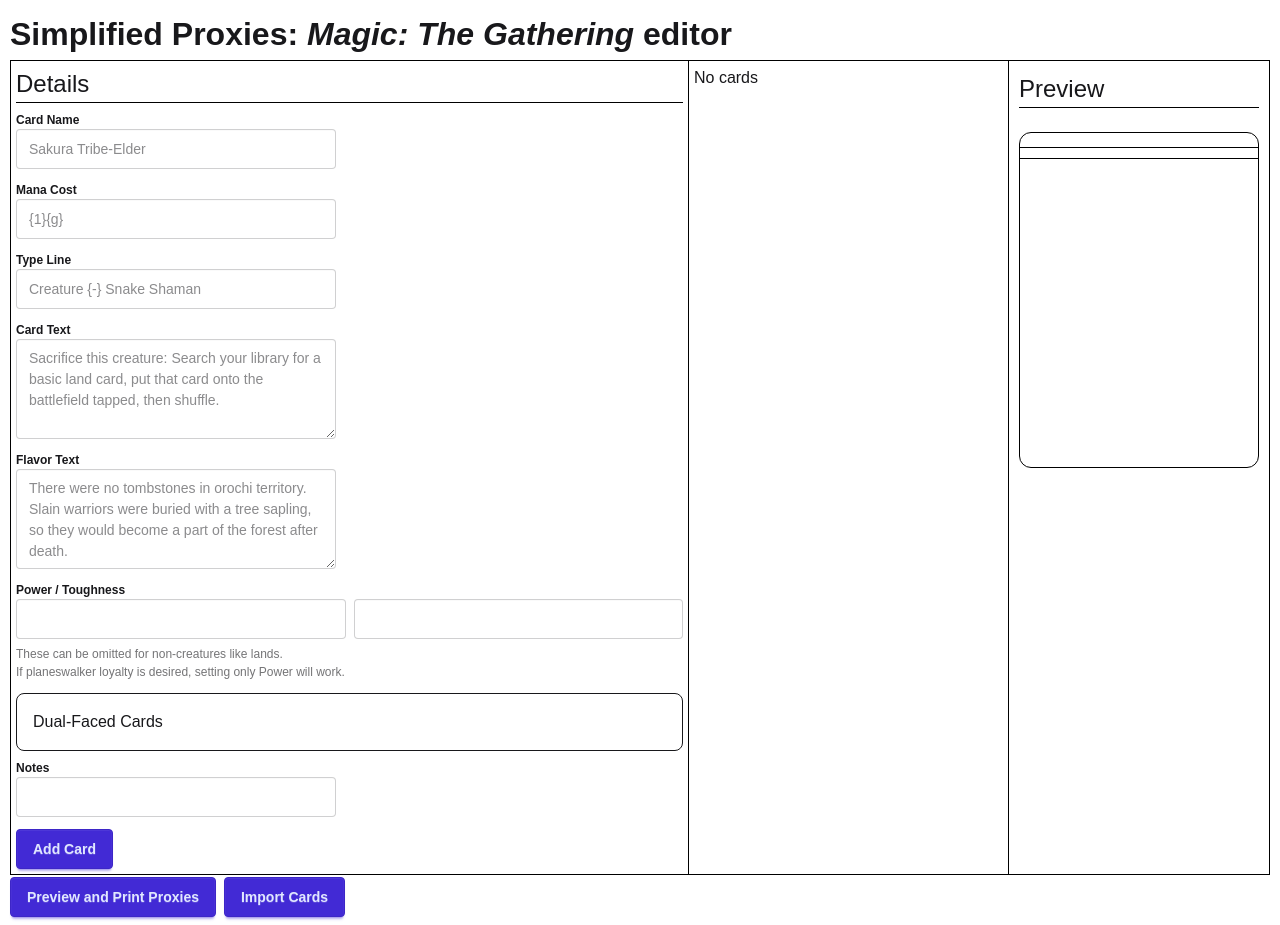
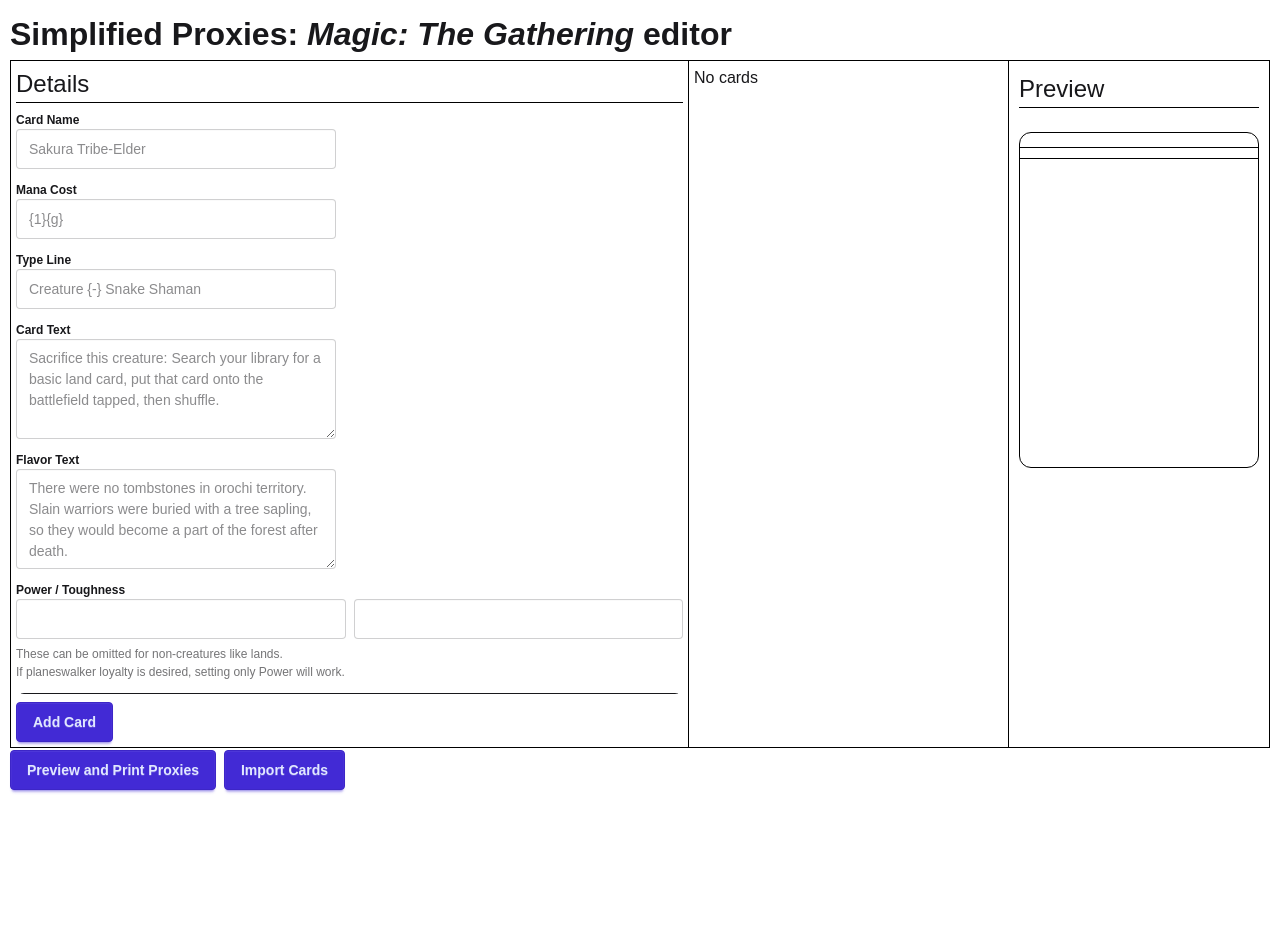
Before and after one commit to MM4096/simplified-proxies, a Next.js app: page /editor/mtg in a window 1280 px wide. After the commit the page ends 800 px from the top, so only its background shows below. Built offline with nearby package versions, Linux system fonts and the light colour scheme.

Commit message:
minor improvements

```diff
--- a/src/app/editor/components/cardList.tsx
+++ b/src/app/editor/components/cardList.tsx
@@ -16,10 +16,10 @@ export function CardList({cards, setCards, editingIndex, setEditingIndex,}: {
 		</div>
 	)
 
-	return (<div className="card-list">
+	return (<div className="card-list max-h-full overflow-y-auto">
 		{
 			cards.map((card, index) => {
-				return (<button className={`border border-black p-3 rounded-xl flex flex-row items-center text-left ${index === editingIndex && "bg-gray-300"}`} key={index}
+				return (<button className={`border border-black p-3 rounded-xl flex flex-row items-center text-left cursor-pointer ${index === editingIndex && "bg-gray-300"}`} key={index}
 				onClick={() => {
 					setEditingIndex(index);
 				}}>
--- a/src/app/editor/mtg/page.tsx
+++ b/src/app/editor/mtg/page.tsx
@@ -117,7 +117,7 @@ export default function MTGEditorPage() {
 		<h1>Simplified Proxies: <i>Magic: The Gathering</i> editor</h1>
 		<div className="main-wrapper">
 
-			<form className="input-container max-h-full overflow-y-auto" onSubmit={onSubmit}>
+			<form className="input-container h-full overflow-y-auto" onSubmit={onSubmit}>
 				<h2 className="custom-divider">Details</h2>
 
 				<div className="flex flex-col gap-2 overflow-y-auto grow">
--- a/src/app/styles/editor.css
+++ b/src/app/styles/editor.css
@@ -5,6 +5,7 @@
 	width: 100vw;
 	padding: 10px;
 	gap: 2px;
+	overflow-y: scroll;
 
 	.main-wrapper {
 		display: flex;
@@ -12,6 +13,8 @@
 		flex-grow: 1;
 		border: 1px solid black;
 		gap: 0;
+		height: 100%;
+		overflow-y: hidden;
 
 		.input-container, .card-list {
 			flex-grow: 1;
```
